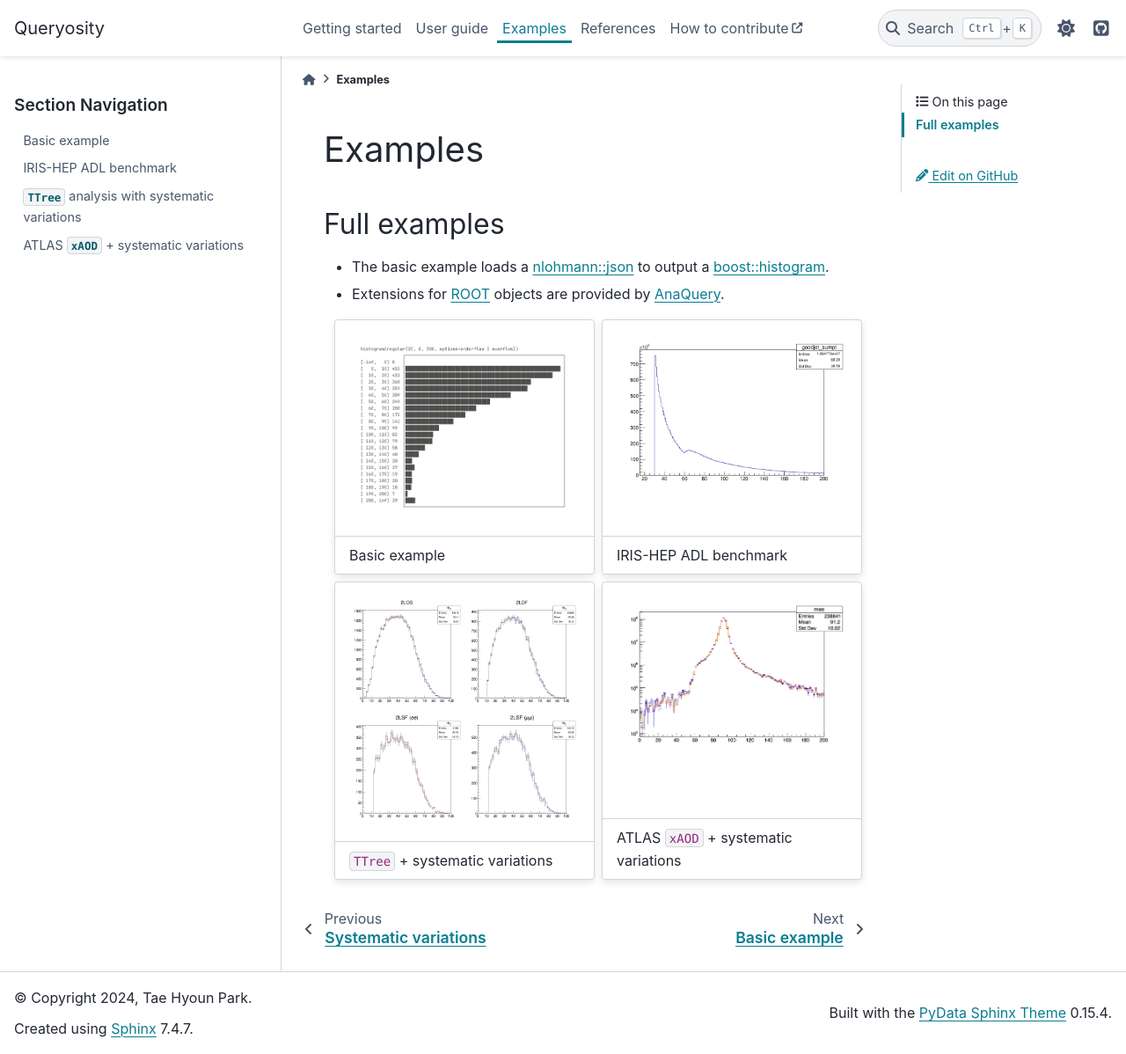
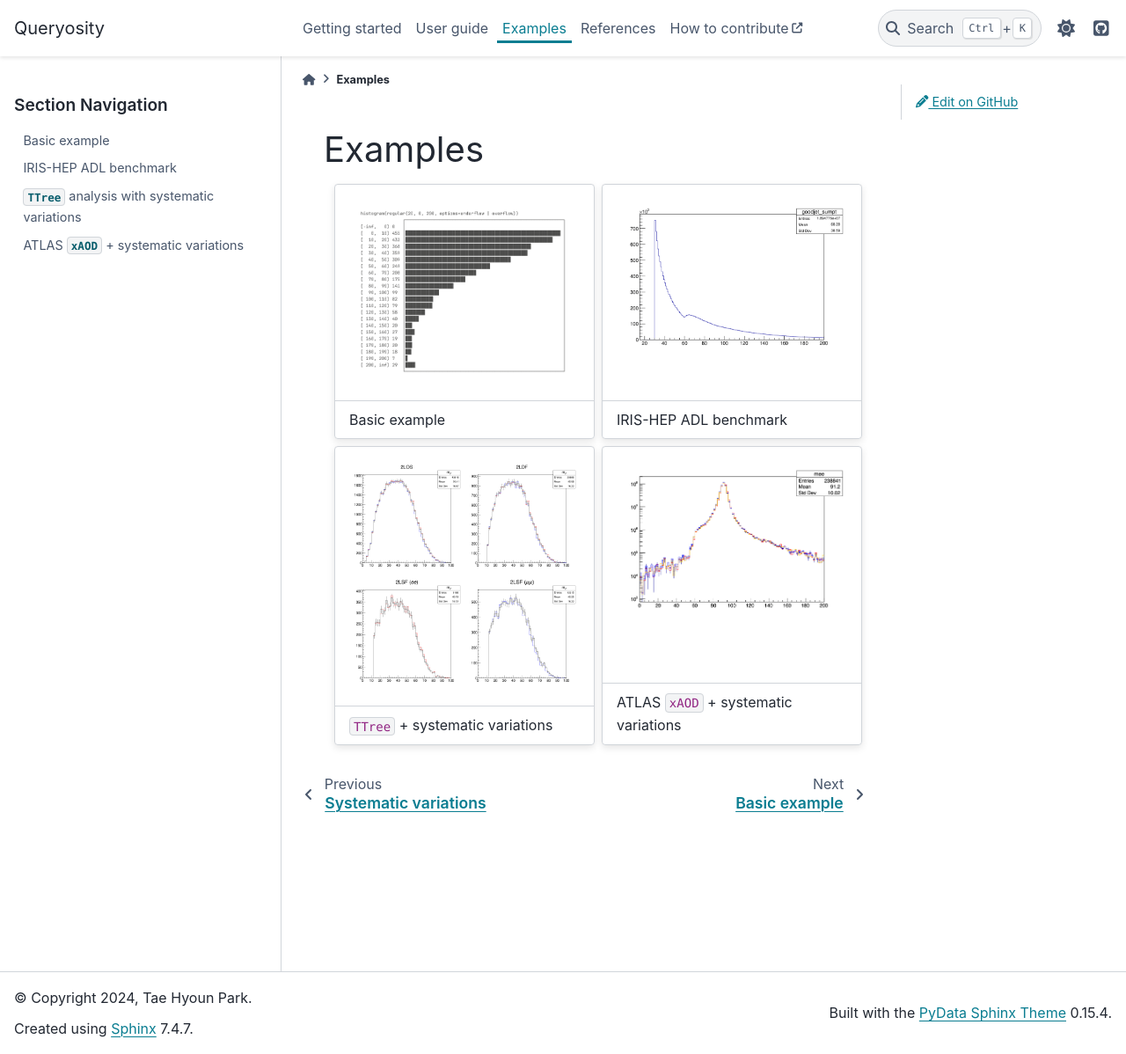
Before and after one commit to taehyounpark/queryosity, a Sphinx documentation site: the page built from docs/examples/index.md, in a window 1280 px wide and 1198 px high. Shown: the whole window at 88% size. Built offline with Sphinx 7.4.7 and the PyData theme 0.15.4, drawn with Linux system fonts in a browser that asks for light colours.

Commit message:
Update index.md

````diff
--- a/docs/examples/index.md
+++ b/docs/examples/index.md
@@ -9,11 +9,6 @@ iris.md
 hww.md
 xaod.md
 ```
-
-## Full examples
-
-- The basic example loads a [nlohmann::json](https://github.com/nlohmann/json) to output a [boost::histogram](https://www.boost.org/doc/libs/1_85_0/libs/histogram/doc/html/index.html).
-- Extensions for [ROOT](https://root.cern/) objects are provided by [AnaQuery](https://github.com/taehyounpark/AnaQuery).
 
 ::::{grid} 2
 :gutter: 2
````
